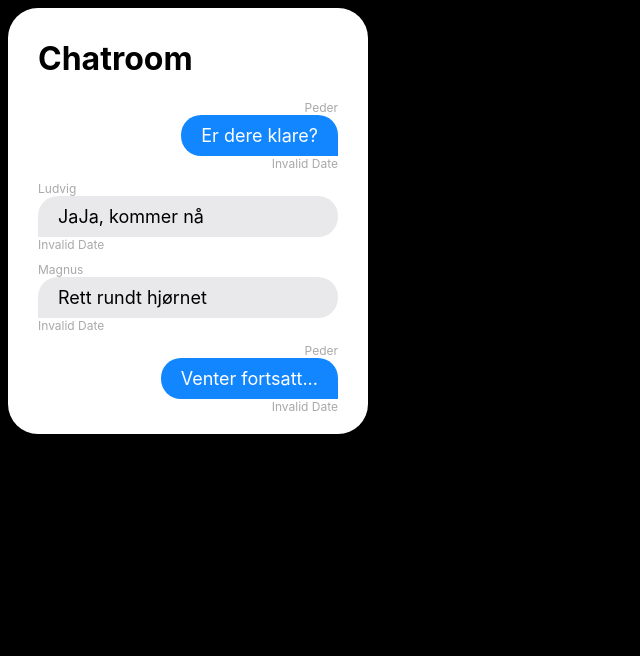
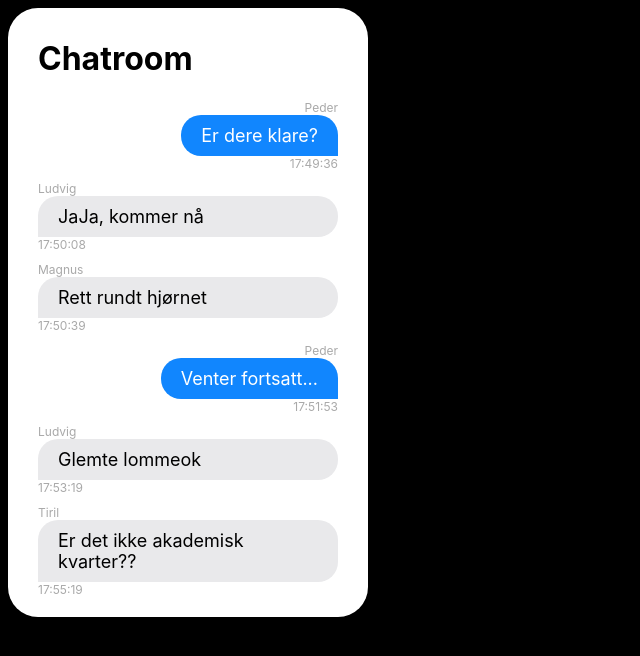
Before and after one commit to koseprogg/react-kurs, a React (Create React App) app: page / in a window 1280 px wide. Shown: the top 656 px of the page, without its empty margins (0-640 px from the left). Built offline with nearby package versions, Linux system fonts and the light colour scheme.

Commit message:
Implement Message Loop

```diff
--- a/src/App.js
+++ b/src/App.js
@@ -1,35 +1,22 @@
 import Header from "./components/Header";
 import Message from "./components/Message";
+import data from "./api";
 import "./App.css";
 
 const App = () => {
+  const messages = data.map((msg) => (
+    <Message
+      from={msg.from}
+      timestamp={msg.timestamp}
+      text={msg.text}
+      me={msg.me}
+    />
+  ));
+
   return (
     <div className="chat">
       <Header text="Chatroom" />
-      <Message
-        from={"Peder"}
-        text={"Er dere klare?"}
-        timestamp={"17:14:12"}
-        me={true}
-      />
-      <Message
-        from={"Ludvig"}
-        text={"JaJa, kommer nå"}
-        timestamp={"17:15:12"}
-        me={false}
-      />
-      <Message
-        from={"Magnus"}
-        text={"Rett rundt hjørnet"}
-        timestamp={"17:16:33"}
-        me={false}
-      />
-      <Message
-        from={"Peder"}
-        text={"Venter fortsatt..."}
-        timestamp={"17:17:45"}
-        me={true}
-      />
+      {messages}
     </div>
   );
 };
--- /dev/null
+++ b/src/api.js
@@ -0,0 +1,38 @@
+const now = Date.now();
+
+const data = [
+  {
+    from: "Peder",
+    timestamp: now,
+    text: "Er dere klare?",
+    me: true,
+  },
+  {
+    from: "Ludvig",
+    timestamp: Date.now() + 32130,
+    text: "JaJa, kommer nå",
+  },
+  {
+    from: "Magnus",
+    timestamp: Date.now() + 63381,
+    text: "Rett rundt hjørnet",
+  },
+  {
+    from: "Peder",
+    timestamp: Date.now() + 137461,
+    text: "Venter fortsatt...",
+    me: true,
+  },
+  {
+    from: "Ludvig",
+    timestamp: Date.now() + 223335,
+    text: "Glemte lommeok",
+  },
+  {
+    from: "Tiril",
+    timestamp: Date.now() + 343323,
+    text: "Er det ikke akademisk kvarter??",
+  },
+];
+
+export default data;
```
